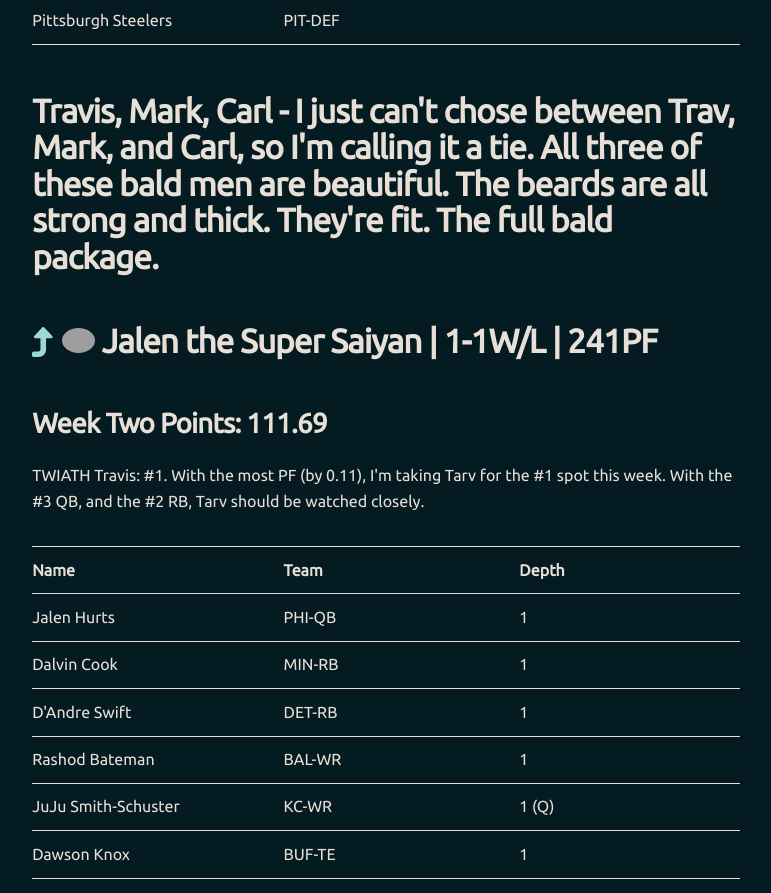
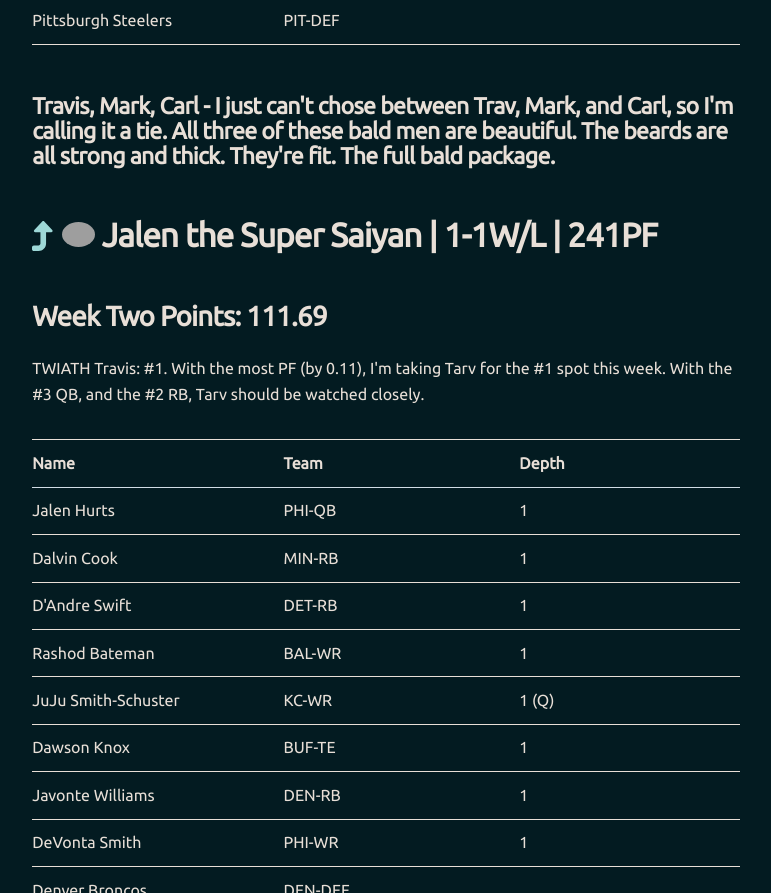
Before and after one commit to the-winner-is-a-tryhard/gatsby-frontend, a Gatsby site in the folder TWIATH/: page /posts/john-week-two-2022-power-rankings/ in a window 1280 px wide. Shown: the part 7116-8009 px from the top of the page, without its empty margins (254-1025 px from the left). Built offline with nearby package versions, Linux system fonts and the light colour scheme; Gatsby itself is replaced by a stand-in of ours; some packages are replaced by stand-ins of ours; grey boxes are pictures that could not be loaded; what typography-theme-github would draw is missing.

```diff
--- a/TWIATH/content/blog/posts/john-week-two-2022-power-rankings/index.md
+++ b/TWIATH/content/blog/posts/john-week-two-2022-power-rankings/index.md
@@ -174,7 +174,7 @@
 | Darrell Henderson   | LAR-RB  | 1     |
 | Pittsburgh Steelers | PIT-DEF |       |
 
-## Travis, Mark, Carl - I just can't chose between Trav, Mark, and Carl, so I'm calling it a tie. All three of these bald men are beautiful. The beards are all strong and thick. They're fit. The full bald package.
+#### Travis, Mark, Carl - I just can't chose between Trav, Mark, and Carl, so I'm calling it a tie. All three of these bald men are beautiful. The beards are all strong and thick. They're fit. The full bald package.
 
 ## <FontAwesomeIcon className="levelUp" icon={faLevelUpAlt} /> <img src="https://d1yqxti3jheii7.cloudfront.net/74fa749fa8b47609e14d12a902511733-two-john" class="sleeper-avatar"/> Jalen the Super Saiyan | 1-1W/L | 241PF
 
```
